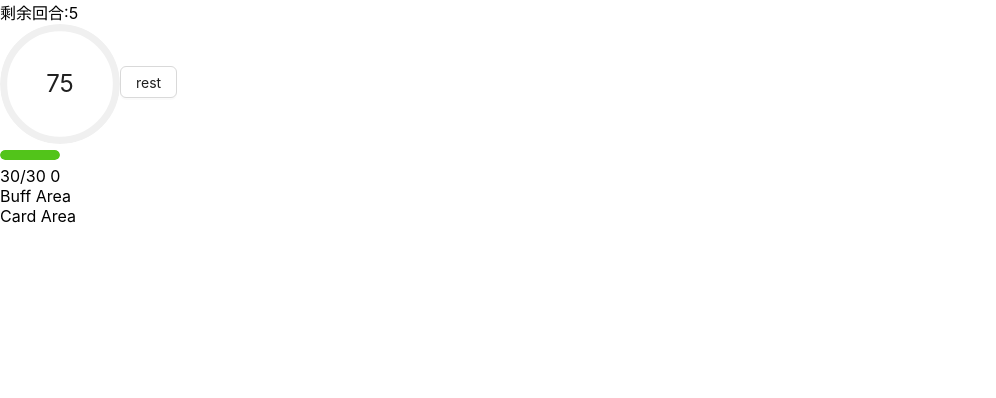
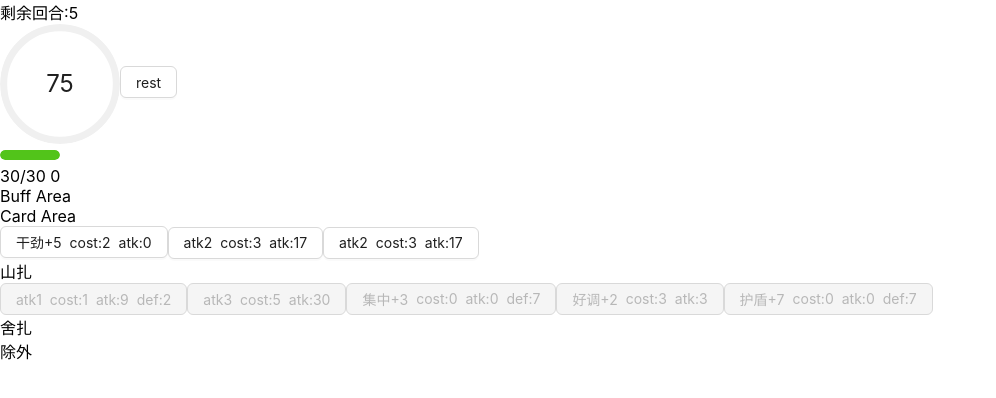
Before and after one commit to silentwaver/gkms, a React (Create React App) app: page /produce in a window 1280 px wide. Both pictures are taken after a click on the button "Math". Shown: the top 398 px of the page, without its empty margins (0-996 px from the left). Built offline with nearby package versions, Linux system fonts and the light colour scheme.

Commit message:
🐞 fix:
修复牌组生成逻辑

```diff
--- a/src/Components/CardArea.tsx
+++ b/src/Components/CardArea.tsx
@@ -1,75 +1,119 @@
 /*
  * @Author: SilentVver 928872571@qq.com
  * @Date: 2024-11-07 16:28:56
- * @LastEditors: SilentVver silentwaver.code@gmail.com
- * @LastEditTime: 2024-11-23 11:51:33
+ * @LastEditors: SilentVver 928872571@qq.com
+ * @LastEditTime: 2024-12-20 17:04:34
  * @Description:
  *
  */
 
-import { useEffect } from "react";
+import { useEffect, useState } from "react";
 import { CardType } from "../types"
 import GKCard from "./GKCard"
+import { clearArray, getRandomIndex } from '../func'
 
 export default function CardArea(props) {
     const { onUseCard, cardList, turn } = props;
-    let dropList = []; //除外
-    let curtList = []; //手札
-    let mountainList = [] //山扎
-    let abandonList = [] //舍扎
-    useEffect(() => {
-        mountainList = [...cardList]
-    }, [])
+
+    const [curtList, setCurtList] = useState<CardType[]>([]);//手札
+    const [mountainList, setMountainList] = useState<CardType[]>([...cardList]); //山扎
+    const [abandonList, setAbandonList] = useState<CardType[]>([]); //舍扎
+    const [dropList, setDropList] = useState<CardType[]>([]); //除外
+
+    const _curtLs = [...curtList]
+    const _mountainLs = [...mountainList]
+    const _abandonLs = [...abandonList]
+    const _dropLs = [...dropList]
 
     useEffect(() => {
         onTurnChange()
-    },[turn])
+    }, [turn])
 
-    function getRandomIndex(len:number,max:number):number[]{
-        const uniqueNumbers = new Set();
-        while (uniqueNumbers.size < len) {
-            const randomNumber = Math.floor(Math.random() * max );
-            uniqueNumbers.add(randomNumber);
-        }
-        return Array.from(uniqueNumbers) as number[];
-    }
+
     function onTurnChange() {
-
         moveCurtToAbandon()
         genCurtList()
+        setCurtList([..._curtLs])
+        setMountainList([..._mountainLs]);
+        setAbandonList([..._abandonLs]);
+        console.log(_dropLs, 'ddd')
+        setDropList([..._dropLs])
     }
 
-    function moveCurtToAbandon(){
-        abandonList.push(curtList)
-        curtList = []
+    /** 将剩余手牌移动到舍弃堆 */
+    function moveCurtToAbandon() {
+        if (_curtLs.length === 0) return;
+        _abandonLs.push(..._curtLs)
+        _curtLs.splice(0, _curtLs.length)
     }
-    function moveAbandonToMountain(){
-        mountainList.push(...abandonList)
-        abandonList = []
-    }
-    function genCurtList(){
-        if(mountainList.length<3){
+
+    function genCurtList() {
+        if (_mountainLs.length < 3) {
             moveAbandonToMountain()
         }
-       const indexList =  getRandomIndex(3,mountainList.length)
-        for(const index of indexList){
-            curtList.push(mountainList[index])
+        const indexList = getRandomIndex(3, _mountainLs.length).sort((a, b) => b - a)
+        const tempCurtLs = []
+        for (const index of indexList) {
+            tempCurtLs.push(_mountainLs[index])
+            _mountainLs.splice(index, 1)
         }
+        _curtLs.push(...tempCurtLs)
     }
-    function _onUseCard(cardInfo:CardType,index){
-        if(cardInfo.isOnce){
-            dropList.push(cardInfo)
-        }else{
-            abandonList.push(cardInfo)
+
+    function moveAbandonToMountain() {
+        _mountainLs.push(..._abandonLs)
+        _abandonLs.splice(0, _abandonLs.length)
+    }
+
+    function _onUseCard(cardInfo: CardType, index) {
+        if (cardInfo.isOnce === true) {
+            _dropLs.push(cardInfo)
+        } else {
+            _abandonLs.push(cardInfo)
         }
-        curtList.splice(index,1)
+        _curtLs.splice(index, 1)
+
+        setCurtList([..._curtLs])
+        setAbandonList([..._abandonLs]);
+        setDropList([..._dropLs])
+
         onUseCard(cardInfo)
     }
 
     return <>{
-        curtList.map((item: CardType,index:number) => {
 
-            return <GKCard cardInfo={item} onUseCard={_onUseCard} index={index}/>
+        curtList.map((item: CardType, index: number) => {
+
+            return <GKCard cardInfo={item} onUseCard={_onUseCard} index={index} />
         })
-    }</>
+    }
+        <div>
+            山扎
+            <div>
+                {
+                    mountainList.map((item: CardType, index: number) => {
+                        if (!!item) { return <GKCard cardInfo={item} index={index} /> }
+                    })}
+            </div>
+        </div>
+        <div>
+            舍扎
+            <div>
+                {
+                    abandonList.map((item: CardType, index: number) => {
+                        if (!!item) { return <GKCard cardInfo={item} index={index} /> }
+                    })}
+            </div>
+        </div>
+        <div>
+            除外
+            <div>
+                {
+                    dropList.map((item: CardType, index: number) => {
+                        if (!!item) { return <GKCard cardInfo={item} index={index} /> }
+
+                    })}
+            </div>
+        </div>
+    </>
 }
--- a/src/Components/GKCard.tsx
+++ b/src/Components/GKCard.tsx
@@ -2,7 +2,7 @@
  * @Author: SilentVver 928872571@qq.com
  * @Date: 2024-11-07 16:23:35
  * @LastEditors: SilentVver 928872571@qq.com
- * @LastEditTime: 2024-11-07 23:26:43
+ * @LastEditTime: 2024-12-20 17:01:27
  * @Description:
  *
  */
@@ -11,7 +11,7 @@ import { CardType } from '../types'
 import { Button } from 'antd'
 import HPBar from './Class/HPBar'
 
-export default function GKCard(props: { cardInfo: CardType, onUseCard: Function,index:number }) {
+export default function GKCard(props: { cardInfo: CardType, onUseCard?: Function,index:number }) {
   const _HPBar = new HPBar()
 
   function isCardAvailable(cost: number) {
@@ -19,12 +19,12 @@ export default function GKCard(props: { cardInfo: CardType, onUseCard: Function,
   }
 
   function onUseCard(cardInfo: CardType){
-    props.onUseCard(cardInfo,props.index)
+    props.onUseCard&&props.onUseCard(cardInfo,props.index)
   }
   return (
     <Button
       onClick={() => onUseCard(props.cardInfo)}
-      disabled={isCardAvailable(props.cardInfo.cost)}>
+      disabled={props.onUseCard?isCardAvailable(props.cardInfo.cost) :true}>
       <div>{props.cardInfo.nameStr}</div>
       <div>cost:{props.cardInfo.cost}</div>
       <div>atk:{props.cardInfo.atk}</div>
--- a/src/View/Process/Lesson.tsx
+++ b/src/View/Process/Lesson.tsx
@@ -2,7 +2,7 @@
  * @Author: SilentVver 928872571@qq.com
  * @Date: 2024-10-29 15:50:26
  * @LastEditors: SilentVver 928872571@qq.com
- * @LastEditTime: 2024-11-20 16:17:14
+ * @LastEditTime: 2024-12-20 17:16:38
  * @Description:
  *
  */
@@ -24,7 +24,7 @@ export default function Lesson(props) {
     // const [extraTurn,setExtraTurn] = useState<number>(0)
     const [buffMap, setBuffMap] = useState(new Map())
     const [itemList,setItemList] = useState([])
-    const [remainCardUses,setRemainCardUses] = useState(1)
+    const [remainCardUses,setRemainCardUses] = useState(0)
     const _HPBar = new HPBar({});
 
     useEffect(() => {
@@ -155,8 +155,6 @@ export default function Lesson(props) {
                 return buffIns.render()
             })}
         </>
-
-
     }
 
 
@@ -169,7 +167,7 @@ export default function Lesson(props) {
             <Button onClick={() => handleRest()}>rest</Button>
             <HPBar />
             <div>Buff Area<div> <BuffArea /></div></div>
-            <div>Card Area<div><CardArea onUseCard={onUseCard} cardList={cardList} /></div></div>
+            <div>Card Area<div><CardArea onUseCard={onUseCard} cardList={cardList} turn={leftTurn} /></div></div>
         </div>
     )
 }
--- a/src/data/cardList.ts
+++ b/src/data/cardList.ts
@@ -5,7 +5,7 @@ import { CardType } from "../types";
  * @Author: SilentVver 928872571@qq.com
  * @Date: 2024-10-30 21:51:32
  * @LastEditors: SilentVver 928872571@qq.com
- * @LastEditTime: 2024-11-09 10:42:31
+ * @LastEditTime: 2024-12-20 16:43:31
  * @Description:
  *
  */
@@ -33,7 +33,8 @@ export const CardList: Array<CardType> = [
         nameStr: 'atk3',
         cost: 5,
         atk: 30,
-        type:CARD_TYPE.ACTION
+        type:CARD_TYPE.ACTION,
+        isOnce:true
     },
     {
         nameStr: '集中+3',
--- /dev/null
+++ b/src/func/index.ts
@@ -0,0 +1,14 @@
+export function getRandomIndex(len: number, max: number): number[] {
+    const uniqueNumbers = new Set();
+    while (uniqueNumbers.size < len) {
+        const randomNumber = Math.floor(Math.random() * max);
+        uniqueNumbers.add(randomNumber);
+    }
+    return Array.from(uniqueNumbers) as number[];
+}
+
+export function clearArray(arr:Array<any>){
+    const len = arr.length;
+    arr.splice(0,len)
+    return arr
+}
```
Also changed, not shown: src/Components/Class/Item.tsx (added, +14 -0 lines).
